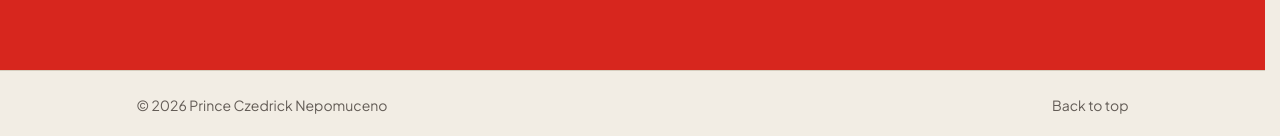
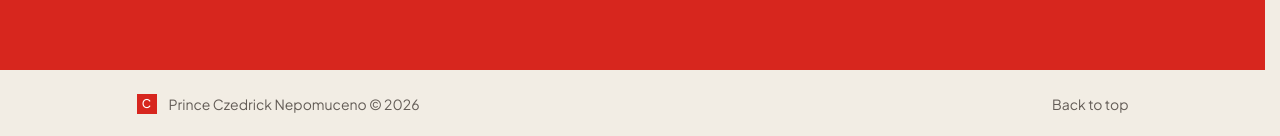
Before and after one commit to pcmnepomuceno/pcmnepomuceno-portfolio, a Next.js app: page / in a window 1280 px wide. Shown: the part 4462-4598 px from the top of the page. Built offline with nearby package versions, Linux system fonts and the light colour scheme.

Commit message:
Footer: seal, name, year and Back to top in one row on the canvas

```diff
--- a/src/app/layout.tsx
+++ b/src/app/layout.tsx
@@ -3,6 +3,7 @@ import { Plus_Jakarta_Sans } from "next/font/google";
 import { ThemeProvider } from "next-themes";
 import CommandPalette from "@/components/CommandPalette";
 import SiteNav from "@/components/SiteNav";
+import Seal from "@/components/ui/Seal";
 import ThemeToggle from "@/components/ui/ThemeToggle";
 import { backToTop, profile, siteDescription, siteUrl, skipLink } from "@/content";
 import "./globals.css";
@@ -43,10 +44,17 @@ export default function RootLayout({ children }: LayoutProps<"/">) {
             </SiteNav>
           </header>
           {children}
-          <footer className="border-t border-border">
+          {/* On the canvas, not the red band: it also closes the case study, and the red seal would vanish on red.
+              No top hairline: the red band's edge (home) or the credit line's hairline (case study) separates it. */}
+          <footer>
             <div className="mx-auto flex max-w-5xl flex-wrap items-center justify-between gap-x-6 px-4 py-3 text-sm text-muted">
-              <p>
-                © {new Date().getFullYear()} {profile.name}
+              <p className="flex items-center gap-3">
+                <Seal className="size-5 text-xs" />
+                {/* Short name below sm so the footer stays one row at 320px. */}
+                <span>
+                  <span className="sm:hidden">{profile.shortName}</span>
+                  <span className="hidden sm:inline">{profile.name}</span> © {new Date().getFullYear()}
+                </span>
               </p>
               <a
                 href="#main"
```
